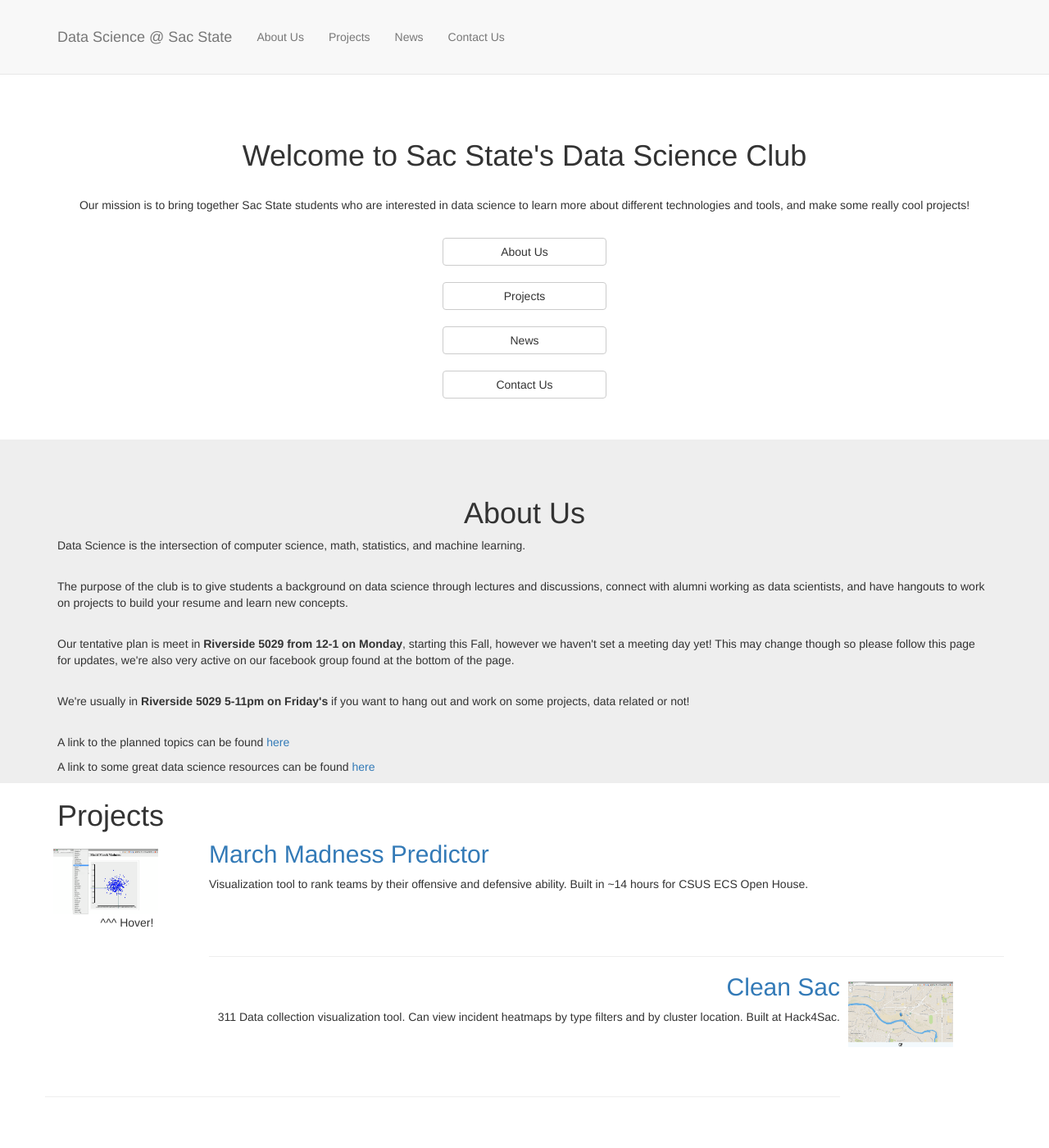
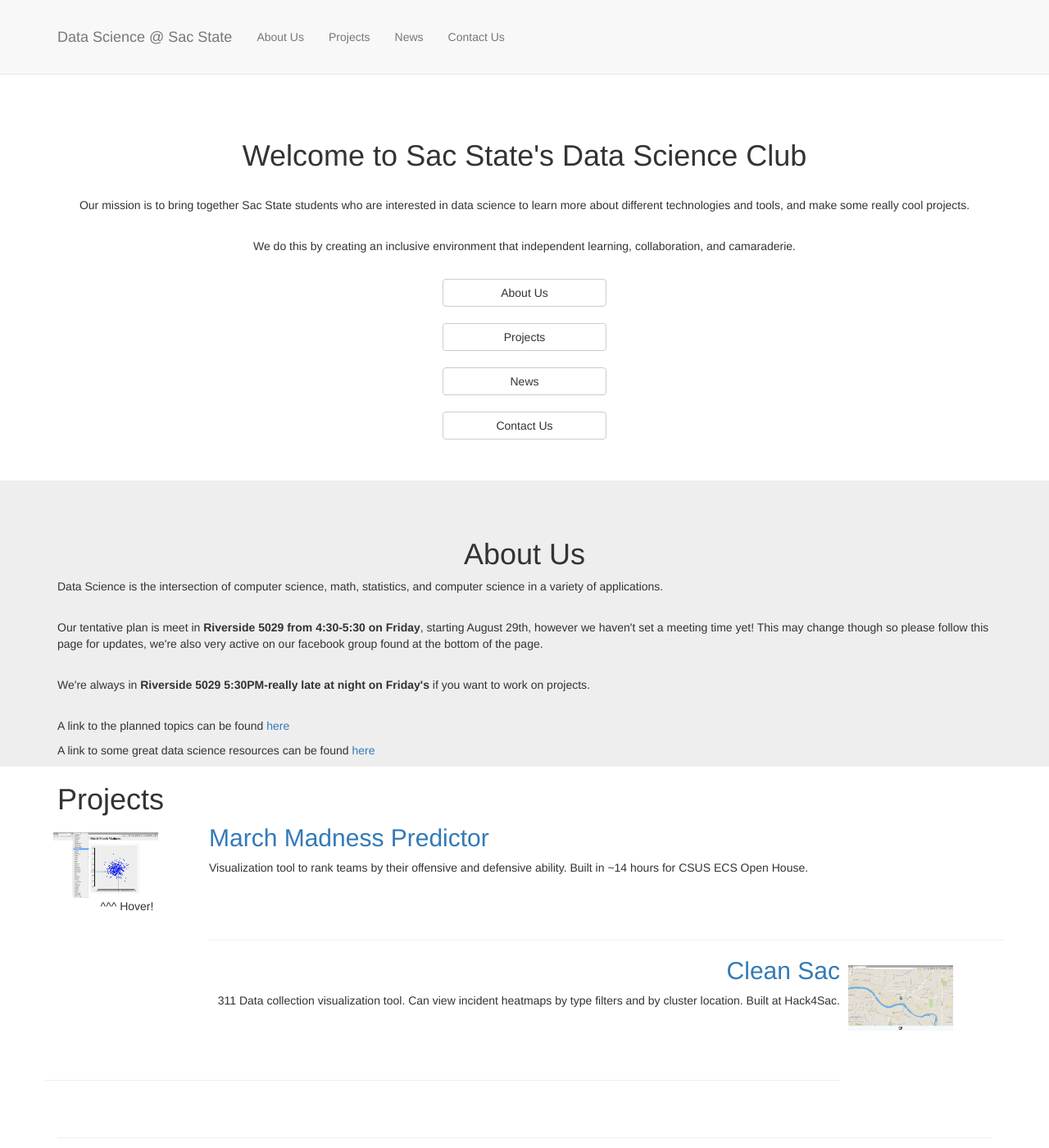
Before and after one commit to DataScience-SacState/DataScience-SacState.github.io, a Jekyll site: the page built from index.html, in a window 1280 px wide and 1400 px high. Shown: the whole window at 82% size. Built offline with Jekyll 4.4.1, drawn with Linux system fonts in a browser that asks for light colours.

Commit message:
updating homepage

```diff
--- a/index.html
+++ b/index.html
@@ -52,7 +52,8 @@ layout: default
             <div class="row">
                 <div class="col-lg-12">
                     <h1>Welcome to Sac State's Data Science Club</h1>
-                    <br><p style="font-size:100%;"> Our mission is to bring together Sac State students who are interested in data science to learn more about different technologies and tools, and make some really cool projects! </p>
+                    <br><p style="font-size:100%;"> Our mission is to bring together Sac State students who are interested in data science to learn more about different technologies and tools, and make some really cool projects.</p>
+                    <br><p style="font-size:100%;"> We do this by creating an inclusive environment that independent learning, collaboration, and camaraderie.</p>
                     <br>
                     <a class="front-btn btn btn-default page-scroll" href="#about">About Us</a>
                     <br>
@@ -81,13 +82,11 @@ layout: default
             </div>
             <br>
             <div class = "col-lg-12">
-                <p align="left" style="font-size:100%;">Data Science is the intersection of computer science, math, statistics, and machine learning. </p>
+                <p align="left" style="font-size:100%;">Data Science is the intersection of computer science, math, statistics, and computer science in a variety of applications.</p>
                 <br>
-                <p align="left"  style="font-size:100%;">The purpose of the club is to give students a background on data science through lectures and discussions, connect with alumni working as data scientists, and have hangouts to work on projects to build your resume and learn new concepts. </p>
+                <p align="left" style="font-size:100%;">Our tentative plan is meet in <strong>Riverside 5029 from 4:30-5:30 on Friday</strong>, starting August 29th, however we haven't set a meeting time yet! This may change though so please follow this page for updates, we're also very active on our facebook group found at the bottom of the page.</p>
                 <br>
-                <p align="left" style="font-size:100%;">Our tentative plan is meet in <strong>Riverside 5029 from 12-1 on Monday</strong>, starting this Fall, however we haven't set a meeting day yet! This may change though so please follow this page for updates, we're also very active on our facebook group found at the bottom of the page.</p>
-                <br>
-                <p align="left" style="font-size:100%;">We're usually in <strong>Riverside 5029 5-11pm on Friday's</strong> if you want to hang out and work on some projects, data related or not!</p>
+                <p align="left" style="font-size:100%;">We're always in <strong>Riverside 5029 5:30PM-really late at night on Friday's</strong> if you want to work on projects.</p>
                 <br>
                 <p align="left" style="font-size:100%:">A link to the planned topics can be found <a href="https://docs.google.com/document/d/1V2kcNUqes5YmVlRcf4Gsz2ngrAqFBfrhk2RZ7sH9gV0/edit?usp=sharing">here</a>
                 <br>
```
